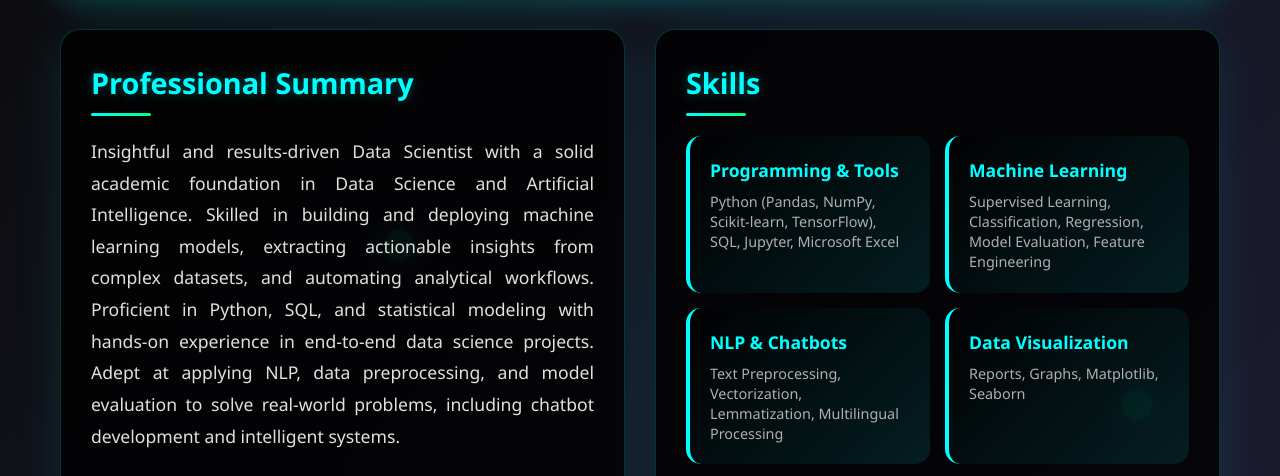
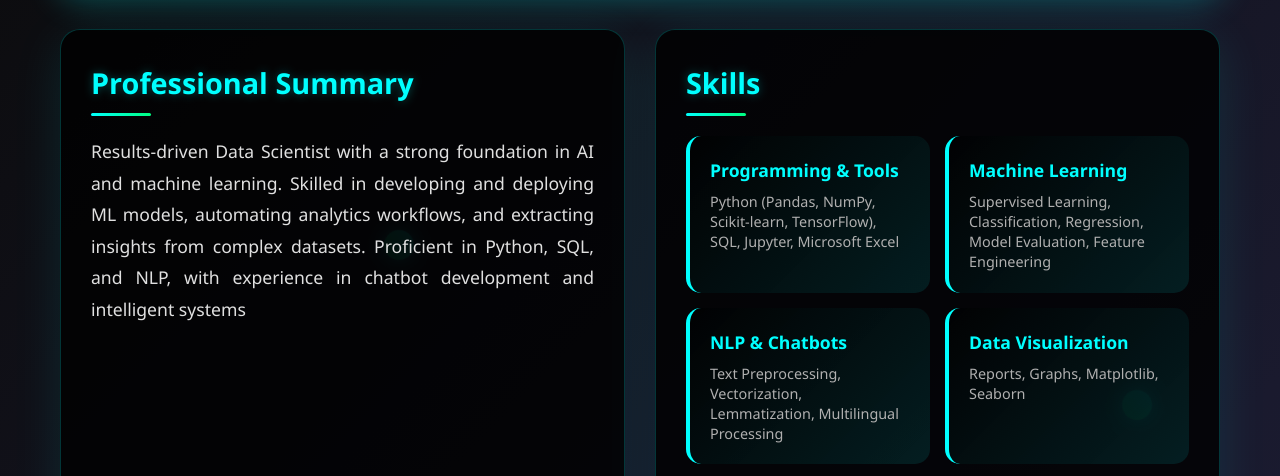
Before and after one commit to EzzNazzal/My_Website, a plain HTML site: page index.html in a window 1280 px wide. Shown: the part 300-776 px from the top of the page. Drawn offline with Linux system fonts and the light colour scheme.

Commit message:
Update index.html

```diff
--- a/index.html
+++ b/index.html
@@ -642,7 +642,7 @@
             <div class="card">
                 <h2>Professional Summary</h2>
                 <p class="summary-text">
-                    Insightful and results-driven Data Scientist with a solid academic foundation in Data Science and Artificial Intelligence. Skilled in building and deploying machine learning models, extracting actionable insights from complex datasets, and automating analytical workflows. Proficient in Python, SQL, and statistical modeling with hands-on experience in end-to-end data science projects. Adept at applying NLP, data preprocessing, and model evaluation to solve real-world problems, including chatbot development and intelligent systems.
+                    Results-driven Data Scientist with a strong foundation in AI and machine learning. Skilled in developing and deploying ML models, automating analytics workflows, and extracting insights from complex datasets. Proficient in Python, SQL, and NLP, with experience in chatbot development and intelligent systems
                 </p>
             </div>
 
```
